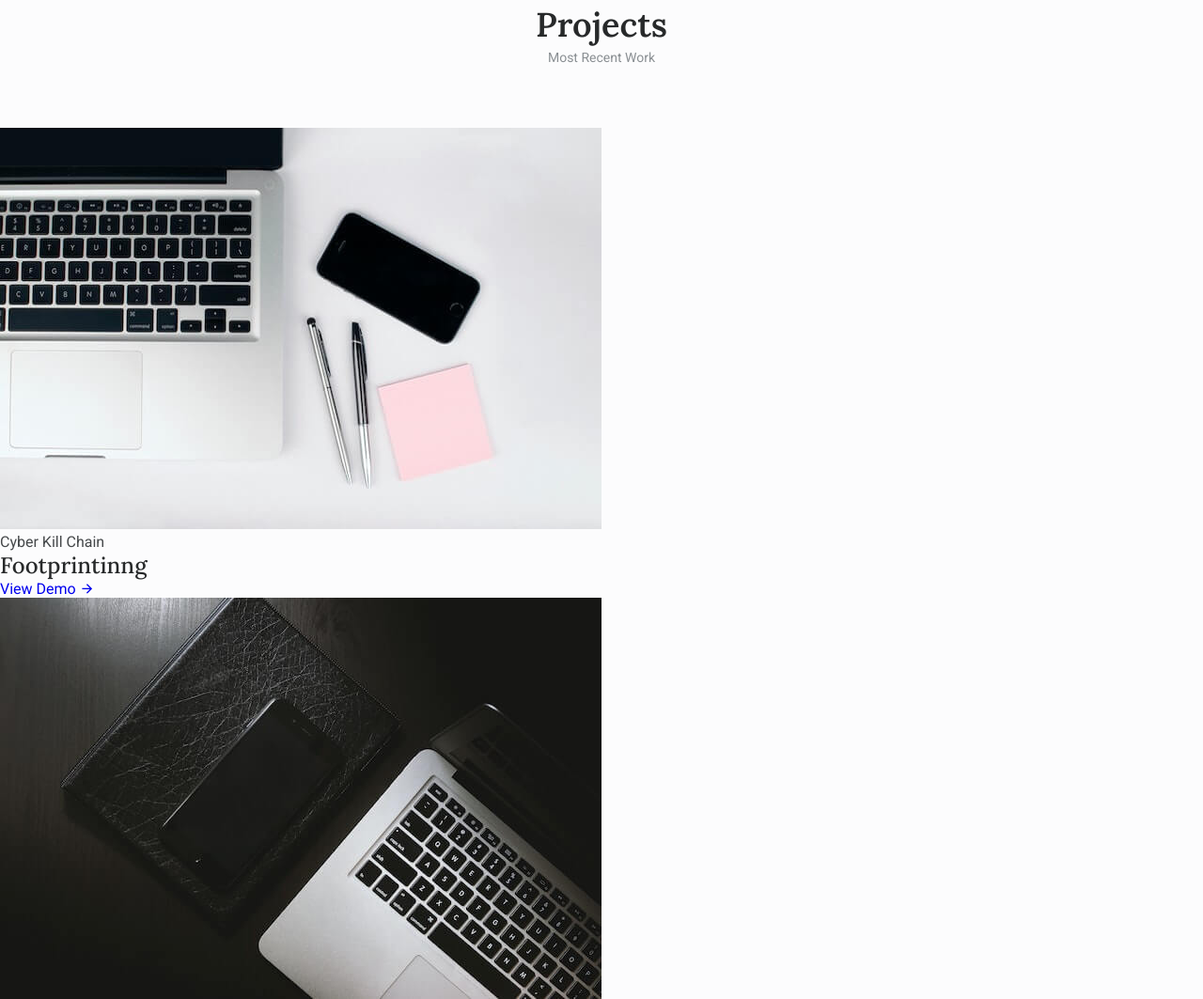
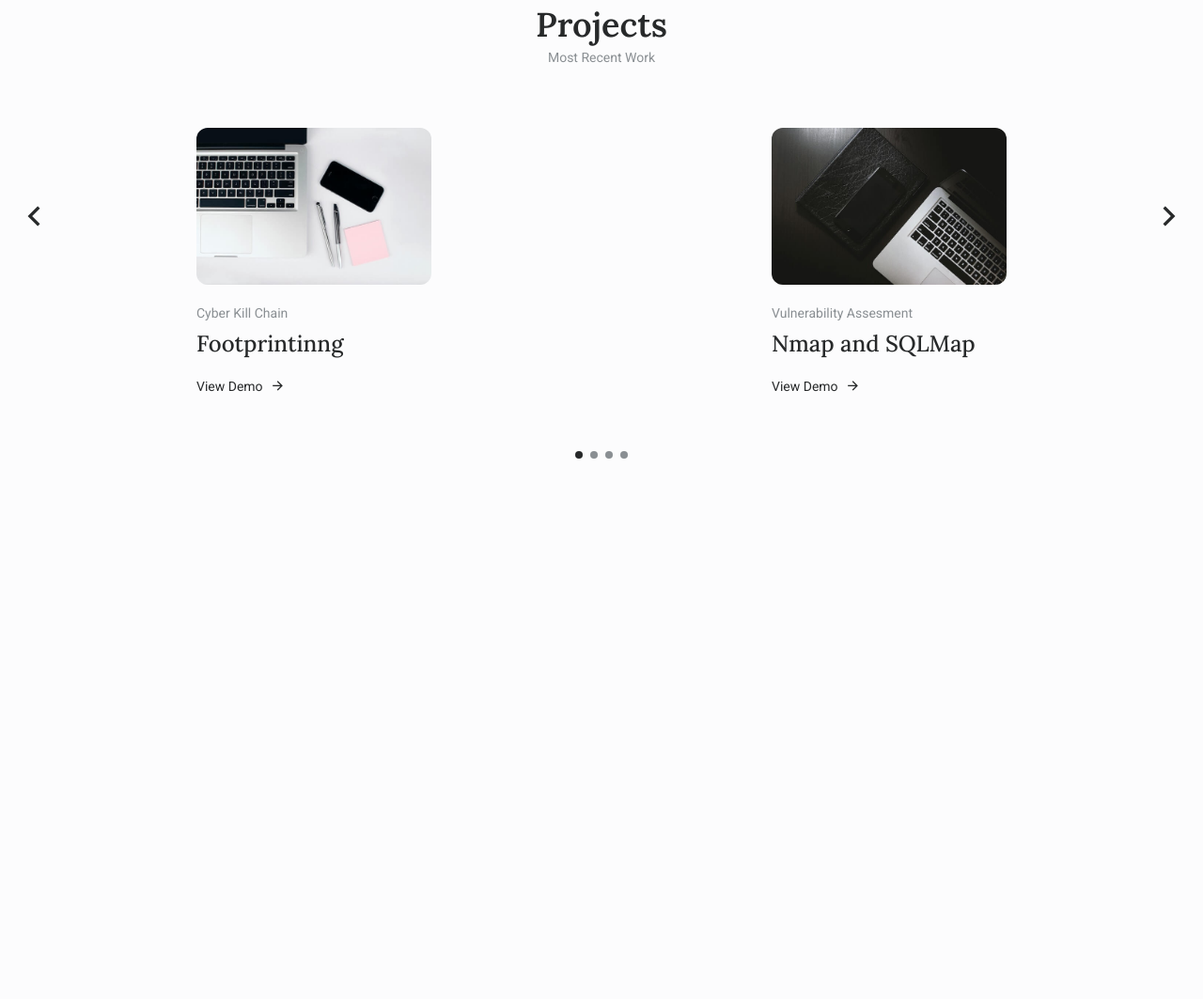
Before and after one commit to AnupamSingh0/responsive-portfolio-website-main, a plain HTML site: page index.html in a window 1280 px wide. Shown: the part 5196-6259 px from the top of the page at 94% size. After the commit the page ends 5907 px from the top, so only its background shows below. Drawn offline with nearby package versions, Linux system fonts and the light colour scheme.

Commit message:
initial commit

```diff
--- a/assets/css/styles.css
+++ b/assets/css/styles.css
@@ -555,11 +555,90 @@ body.dark-theme {
 
 
 /*=============== PROJECTS ===============*/
+.projects__container{
+  overflow: hidden;
+}
 
+.projects__content{
+  display: grid;
+  justify-content: center;
+}
+
+.projects__img{
+  width: 250px;
+  border-radius: .75rem;
+  margin-bottom: 1.25rem;
+}
+
+.projects__subtitle{
+  font-size: var(--small-font-size);
+  color: var(--text-color-light);
+}
+
+.projects__title{
+  font-size: var(--h2-font-size);
+  margin-bottom: 1.25rem;
+  margin: .5rem 0 1.25rem;
+}
+
+.projects__button{
+  display: inline-flex;
+  align-items: center;
+  column-gap: .5rem;
+  color: var(--title-color);
+  font-size: var(--small-font-size);
+}
+
+.projects__button i{
+  font-size: 1rem;
+  transition: transform .3s;
+}
+
+.projects__button:hover i{
+  transform: translateX(.25rem);
+}
 
 /* Swiper class */
+.projects__container .swiper-button-prev::after,
+.projects__container .swiper-button-next::after{
+  content: '';
+}
 
+.projects__container .swiper-button-prev,
+.projects__container .swiper-button-next{
+  width: initial;
+  height: initial;
+  margin: initial;
+  font-size: 2.5rem;
+  color: var(--title-color);
+}
 
+.projects__container .swiper-button-prev{
+  left: 1rem;
+  top: 4.5rem;
+}
+
+.projects__container .swiper-button-next{
+  right: 1rem;
+  top: 4.5rem;
+}
+
+.projects__container .swiper-slide{
+  margin-bottom: 4.5rem;
+}
+
+.projects__container .swiper-pagination-bullets{
+  bottom: 0;
+}
+
+.projects__container .swiper-pagination-bullet{
+  background-color: var(--text-color-light);
+  opacity: initial;
+}
+
+.projects__container .swiper-pagination-bullet-active{
+  background-color: var(--title-color);
+}
 /*=============== TESTIMONIAL ===============*/
 
 
--- a/assets/js/main.js
+++ b/assets/js/main.js
@@ -28,6 +28,26 @@ const linkAction = () =>{
 navLink.forEach(n => n.addEventListener('click', linkAction))
 
 /*=============== SWIPER PROJECTS ===============*/
+let swiperProjects = new Swiper(".projects__container", {
+    loop: true,
+    spaceBetween: 24,
+
+    navigation: {
+      nextEl: ".swiper-button-next",
+      prevEl: ".swiper-button-prev",
+    },
+    pagination: {
+      el: ".swiper-pagination",
+    },
+    mousewheel: true,
+    keyboard: true,
+    breakpoints: {
+        1200: {
+          slidesPerView: 2,
+          spaceBetween: -56,
+        },
+    },
+});
 
 
 /*=============== SWIPER TESTIMONIAL ===============*/
--- a/index.html
+++ b/index.html
@@ -10,7 +10,7 @@
         <!--=============== REMIXICONS ===============-->
         <link href="https://cdn.jsdelivr.net/npm/remixicon/fonts/remixicon.css" rel="stylesheet">
         <!--=============== SWIPER CSS ===============-->
-        <link rel="stylesheet" href="">
+        <link rel="stylesheet" href="assets/css/swiper-bundle.min.css">
 
         <!--=============== CSS ===============-->
         <link rel="stylesheet" href="assets/css/styles.css">
@@ -58,7 +58,7 @@
                         </li>
 
                         <li class="nav__items">
-                            <a href="#projects" class="nav__link">
+                            <a href="#blog" class="nav__link">
                                 <i class="ri-image-line"></i> Blogs
                             </a>
                         </li>
@@ -482,10 +482,10 @@
                 <span class="section__subtitle">Most Recent Work</span>
 
                 <dev class="container section__border">
-                    <div class="projects__container">
-                        <div>
+                    <div class="projects__container swiper">
+                        <div class="swiper-wrapper">
                             <!--==================== PROJECTS 1 ====================-->
-                             <div class="projects__content">
+                             <div class="projects__content swiper-slide">
                                 <img src="assets/img/project1.jpg" alt="projects image" class="projects__img">
 
                                 <div>
@@ -499,7 +499,7 @@
                              </div>
 
                              <!--==================== PROJECTS 2 ====================-->
-                             <div class="projects__content">
+                             <div class="projects__content swiper-slide">
                                 <img src="assets/img/project2.jpg" alt="projects image" class="projects__img">
 
                                 <div>
@@ -513,7 +513,7 @@
                              </div>
 
                              <!--==================== PROJECTS 3 ====================-->
-                             <div class="projects__content">
+                             <div class="projects__content swiper-slide">
                                 <img src="assets/img/project3.jpg" alt="projects image" class="projects__img">
 
                                 <div>
@@ -526,7 +526,7 @@
                                 </div>
                              </div>
                              <!--==================== PROJECTS 4 ====================-->
-                             <div class="projects__content">
+                             <div class="projects__content swiper-slide">
                                 <img src="assets/img/project4.jpg" alt="projects image" class="projects__img">
 
                                 <div>
@@ -539,6 +539,17 @@
                                 </div>
                              </div>
                         </div>
+
+                        <!-- Swipwe Arrows -->
+                        <div class="swiper-button-next">
+                            <i class="ri-arrow-right-s-line"></i>
+                        </div>
+                        <div class="swiper-button-prev">
+                            <i class="ri-arrow-left-s-line"></i>
+                        </div>
+
+                        <!-- Swiper Pagination -->
+                        <div class="swiper-pagination"></div>
                     </div>
                 </dev>
             </section>
@@ -567,7 +578,7 @@
         <script src=""></script>
 
         <!--=============== SWIPER JS ===============-->
-        <script src=""></script>
+        <script src="assets/js/swiper-bundle.min.js"></script>
 
         <!--=============== EMAIL JS ===============-->
 
```
